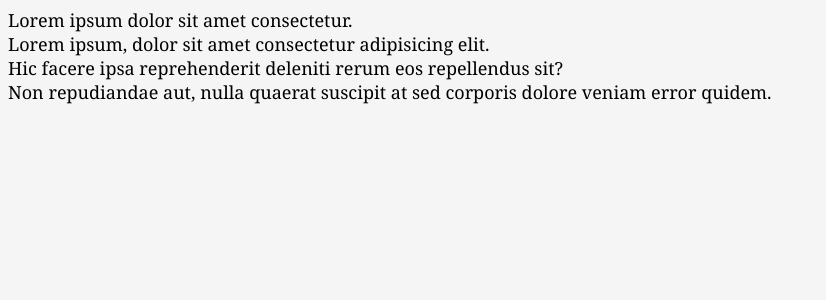
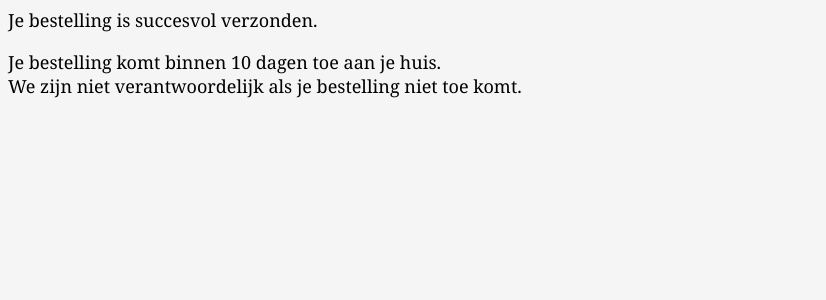
Before and after one commit to Rafaelorr/merk_website_template, a Flask app: template templates/succes.html in a window 1280 px wide. Shown: the top 300 px of the page, without its empty margins (0-826 px from the left). Run offline with Flask 3, Linux system fonts and the light colour scheme; the template is opened without the code that fills it, so the values that code supplies are empty.

Commit message:
voeg teskt toe aan succes.html

```diff
--- a/templates/succes.html
+++ b/templates/succes.html
@@ -7,8 +7,9 @@
     <title>Verzonden</title>
 </head>
 <body>
-    <header>Lorem ipsum dolor sit amet consectetur.</header>
-    <footer>Lorem ipsum, dolor sit amet consectetur adipisicing elit. <br>
-        Hic facere ipsa reprehenderit deleniti rerum eos repellendus sit? <br>
-        Non repudiandae aut, nulla quaerat suscipit at sed corporis dolore veniam error quidem.</footer>
+    <header>Je bestelling is succesvol verzonden.</header>
+    <footer>
+        <p>Je bestelling komt binnen 10 dagen toe aan je huis. <br>
+        We zijn niet verantwoordelijk als je bestelling niet toe komt.</p>
+    </footer>
 </body>
```
